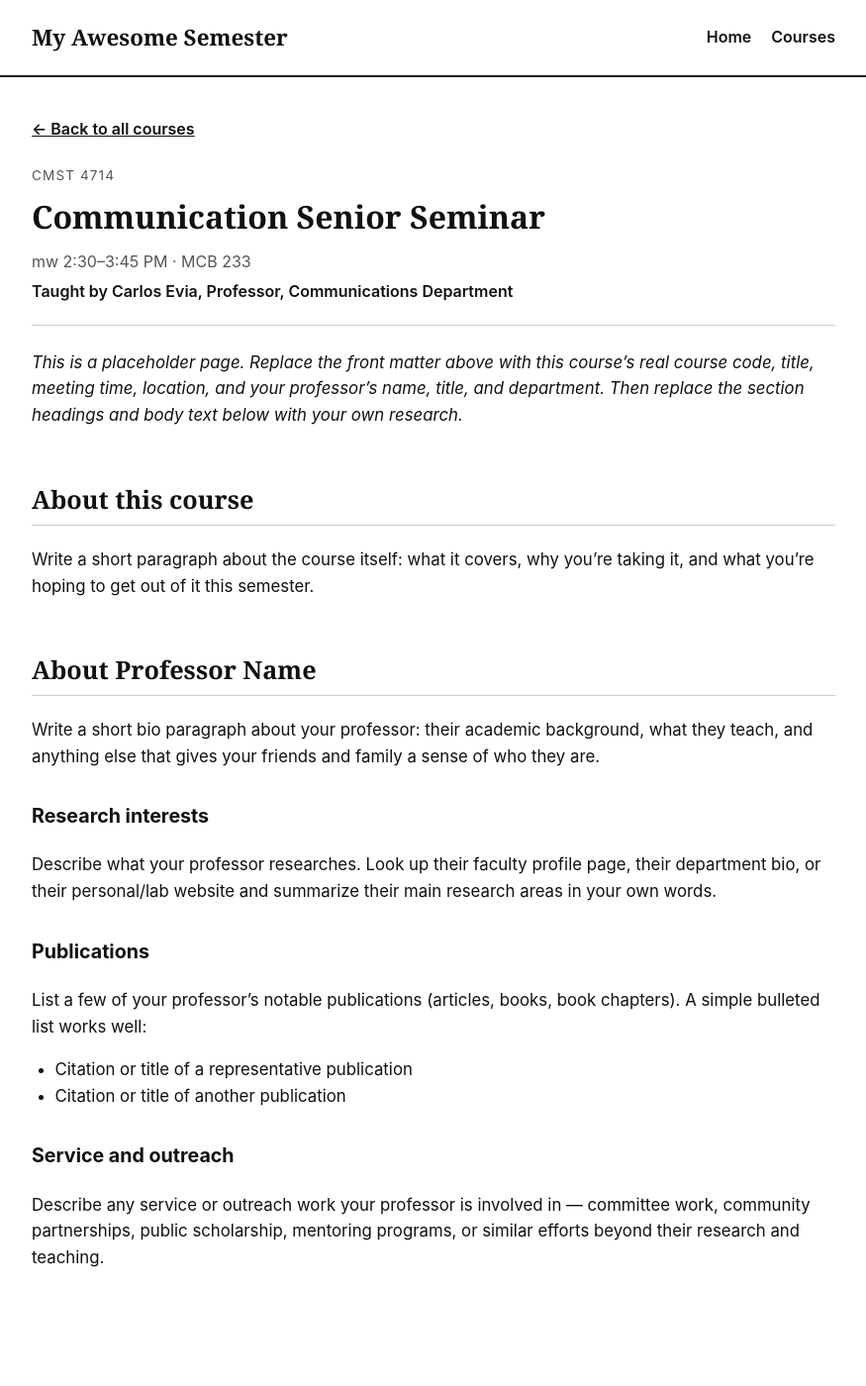
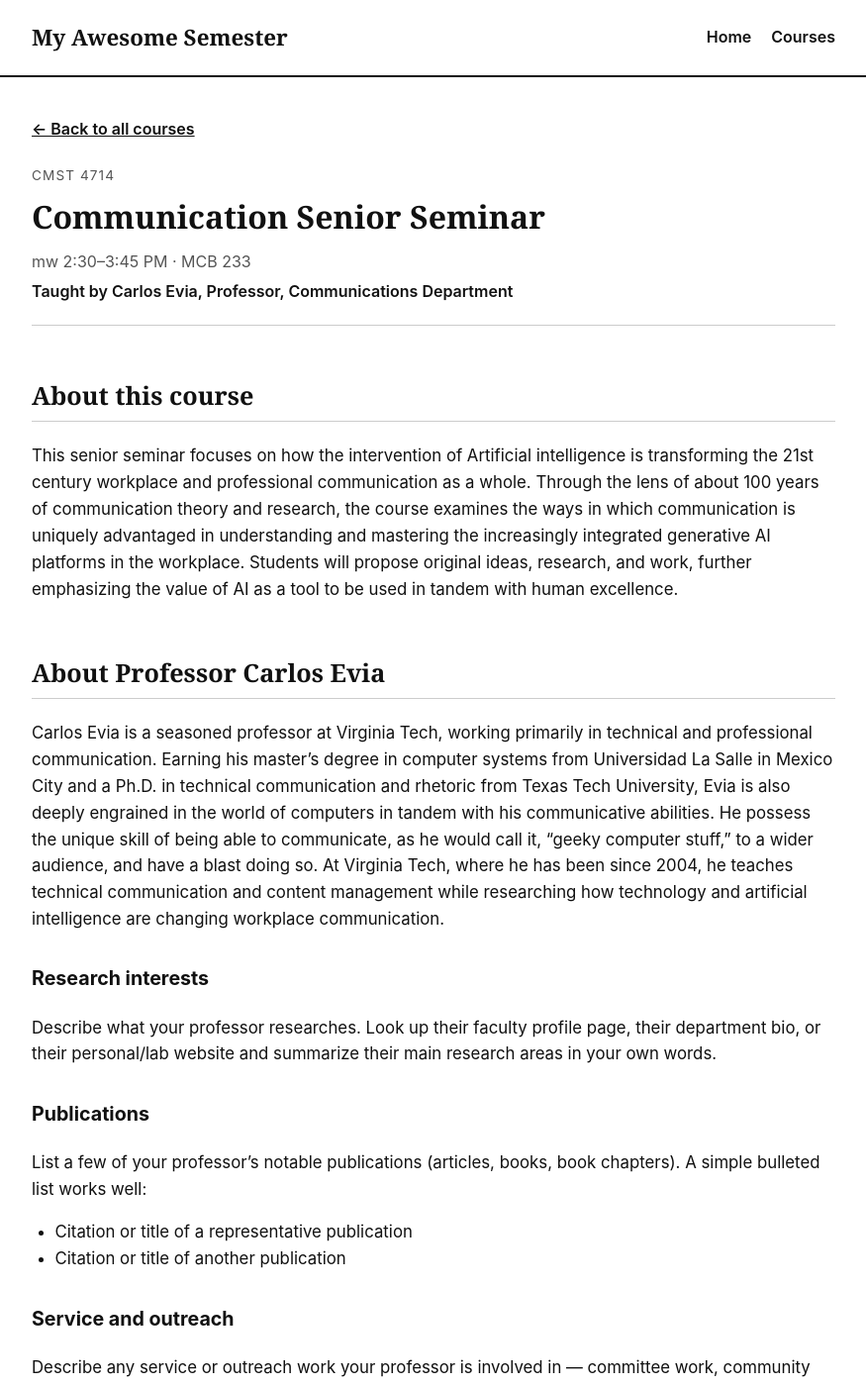
Before and after one commit to Jacobw23-Coder/myawesomesemester, a Jekyll site: the page built from _courses/course-02.md, in a window 1280 px wide and 1400 px high. Shown: the whole window at 99% size, without its empty margins (202-1077 px from the left). Built offline with Jekyll 4.4.1, drawn with Linux system fonts in a browser that asks for light colours.

Commit message:
Revise course content and instructor information
Updated course details including course description and professor bio.

```diff
--- a/_courses/course-02.md
+++ b/_courses/course-02.md
@@ -9,21 +9,15 @@ instructor_title: "Professor"
 instructor_department: "Communications Department"
 ---
 
-_This is a placeholder page. Replace the front matter above with this course's real
-course code, title, meeting time, location, and your professor's name, title, and
-department. Then replace the section headings and body text below with your own
-research._
+
 
 ## About this course
 
-Write a short paragraph about the course itself: what it covers, why you're taking
-it, and what you're hoping to get out of it this semester.
+This senior seminar focuses on how the intervention of Artificial intelligence is transforming the 21st century workplace and professional communication as a whole. Through the lens of about 100 years of communication theory and research, the course examines the ways in which communication is uniquely advantaged in understanding and mastering the increasingly integrated generative AI platforms in the workplace. Students will propose original ideas, research, and work, further emphasizing the value of AI as a tool to be used in tandem with human excellence.
 
-## About Professor Name
+## About Professor Carlos Evia
 
-Write a short bio paragraph about your professor: their academic background, what
-they teach, and anything else that gives your friends and family a sense of who
-they are.
+Carlos Evia is a seasoned professor at Virginia Tech, working primarily in technical and professional communication. Earning his master’s degree in computer systems from Universidad La Salle in Mexico City and a Ph.D. in technical communication and rhetoric from Texas Tech University, Evia is also deeply engrained in the world of computers in tandem with his communicative abilities. He possess the unique skill of being able to communicate, as he would call it, "geeky computer stuff," to a wider audience, and have a blast doing so. At Virginia Tech, where he has been since 2004, he teaches technical communication and content management while researching how technology and artificial intelligence are changing workplace communication.
 
 ### Research interests
 
```
